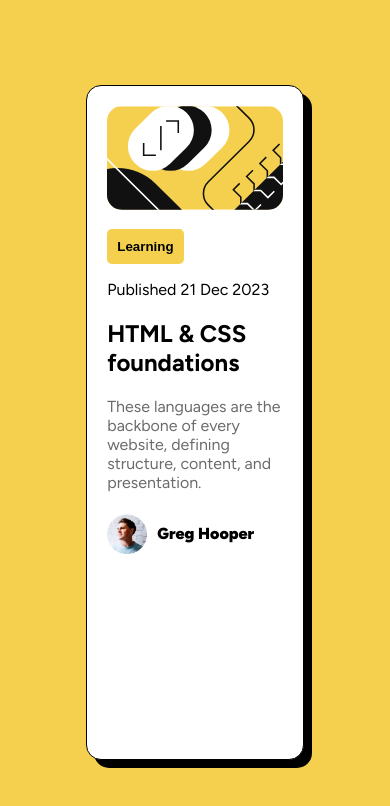
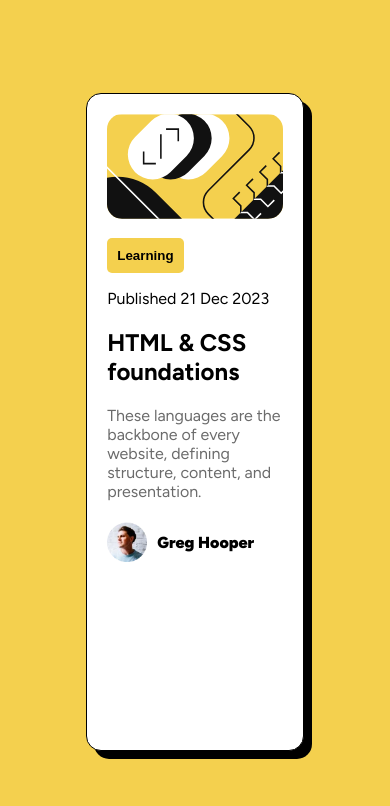
Before and after one commit to Ronald116/HTML-CSS-JAVASCRIPT, a plain HTML site: page frontend_mentor/02_blog_preview_card/index.html in a window 390 px wide. Drawn offline with Linux system fonts and the light colour scheme.

Commit message:
updated media query

```diff
--- a/frontend_mentor/02_blog_preview_card/styles.css
+++ b/frontend_mentor/02_blog_preview_card/styles.css
@@ -66,6 +66,7 @@ p {
 @media only screen and (max-width: 960px) {
     .container {
         width: 45%;
+        height: 73%;
     }
 
     .container > img {
```
